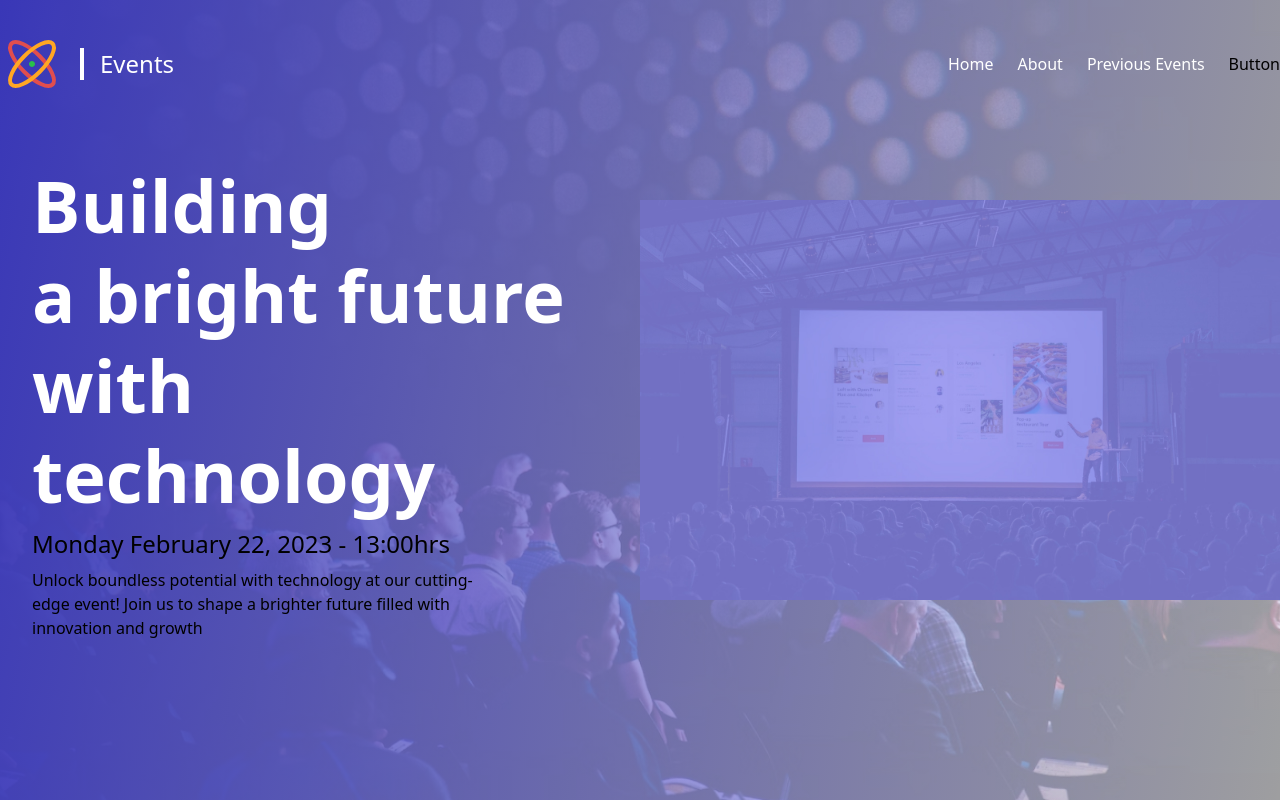
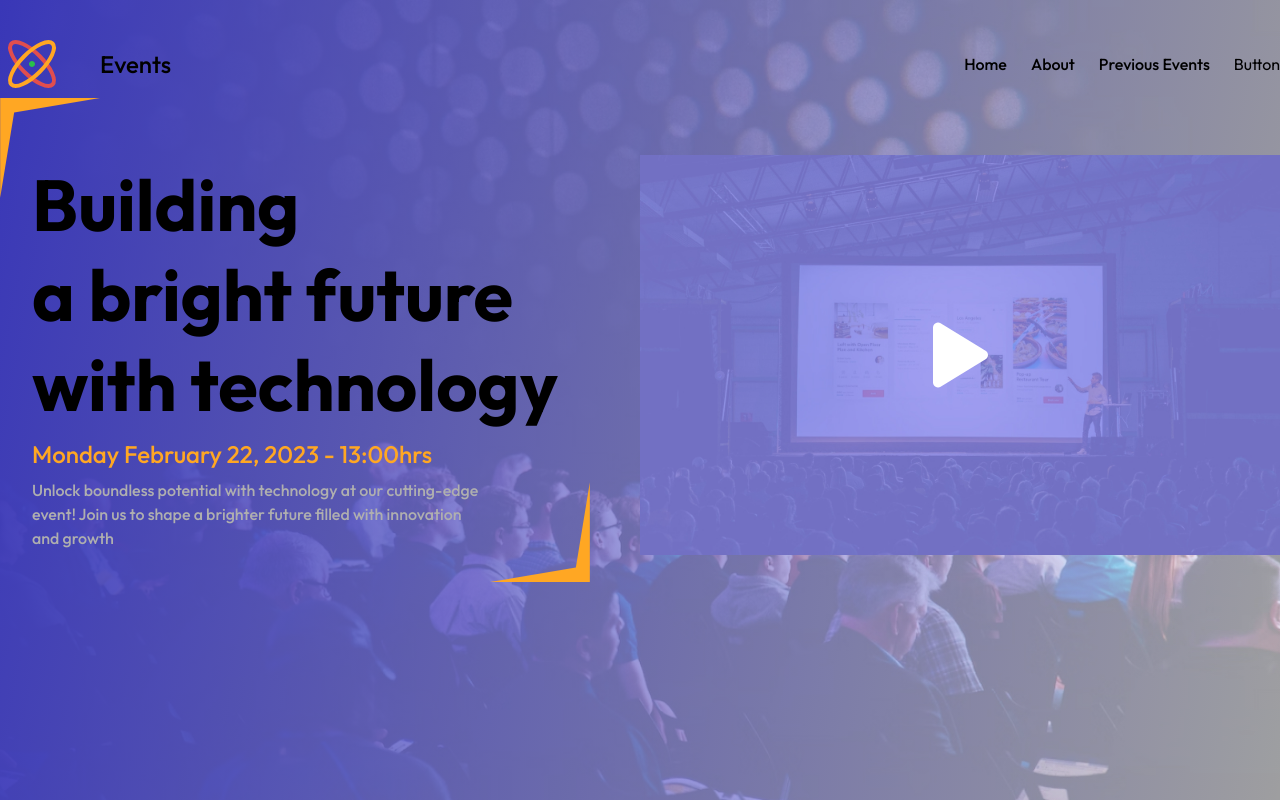
Before and after one commit to adriel-mp3/events, a React (Vite) app: page / in a window 1280 px wide. Built offline with nearby package versions, Linux system fonts and the light colour scheme.

Commit message:
:box: build: add var colors

```diff
--- a/tailwind.config.js
+++ b/tailwind.config.js
@@ -3,7 +3,33 @@
 module.exports = {
   content: ["./index.html", "./src/**/*.{js,ts,jsx,tsx}"],
   theme: {
-    extend: {},
+    colors: {
+      yellow: "#FFA723",
+      gray: "rgba(175, 175, 175, 1)",
+      "white-100": "rgba(255, 255, 255, 1)",
+      "white-80": "rgba(253, 253, 253, 1)",
+      "white-60": "rgba(237, 237, 237, 1)",
+      "off-white": "#FDFDFD",
+      red: "#E14E4E",
+      green: "#29C14B",
+      purple: "rgba(105, 104, 216, .4)",
+      "purple-100": "rgba(71, 69, 183, 1)",
+      "purple-80": "#3937B7",
+    },
+    extend: {
+      backgroundImage: {
+        "hero-pattern": "url('./assets/images/background.jpg')",
+        arrow: "url('./src/assets/images/arrow-yellow.svg')",
+        play: "url('./src/assets/images/play.svg')",
+      },
+      fontFamily: {
+        outfit: ["Outfit", "sans-serif"],
+        icones: ["Icones"],
+      },
+      boxShadow: {
+        modal: "-16px 16px 0px 0px #4D4CC5;",
+      },
+    },
   },
   plugins: [],
 };
```
